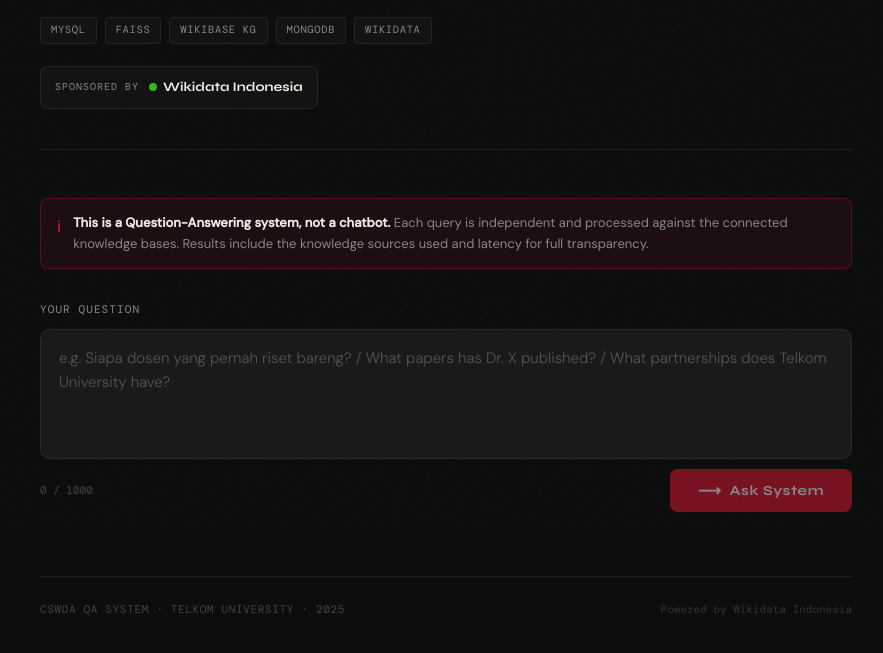
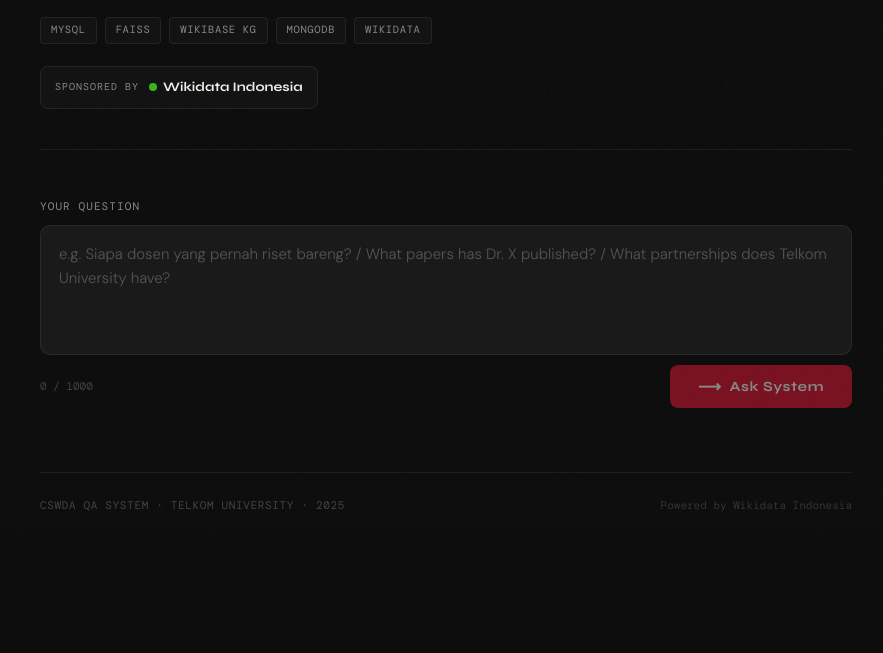
Before and after one commit to Zentilax/CSWDA-QA-UI, a plain HTML site: page index.html in a window 1280 px wide. Shown: the part 271-924 px from the top of the page, without its empty margins (194-1077 px from the left). After the commit the page ends 866 px from the top, so only its background shows below. Drawn offline with nearby package versions, Linux system fonts and the light colour scheme; a web font is replaced by a local one.

Commit message:
Update index.html

```diff
--- a/index.html
+++ b/index.html
@@ -196,30 +196,6 @@
       background: #3BB31F;
       display: inline-block;
     }
-
-    /* ── QA NOTICE ─────────────────────────────────────────── */
-    .qa-notice {
-      display: flex;
-      align-items: flex-start;
-      gap: 12px;
-      padding: 14px 16px;
-      background: var(--red-faint);
-      border: 1px solid var(--border-red);
-      border-radius: 8px;
-      margin-bottom: 32px;
-      font-size: 13px;
-      color: var(--muted);
-      animation: fadeUp 0.6s ease 0.2s both;
-    }
-
-    .qa-notice .icon {
-      color: var(--red);
-      font-size: 16px;
-      flex-shrink: 0;
-      margin-top: 1px;
-    }
-
-    .qa-notice strong { color: var(--text); }
 
     /* ── INPUT AREA ────────────────────────────────────────── */
     .input-section {
@@ -613,16 +589,6 @@
     </div>
   </header>
 
-  <!-- ── QA NOTICE ───────────────────────────────────────── -->
-  <div class="qa-notice">
-    <span class="icon">ℹ</span>
-    <div>
-      <strong>This is a Question-Answering system, not a chatbot.</strong>
-      Each query is independent and processed against the connected knowledge bases.
-      Results include the knowledge sources used and latency for full transparency.
-    </div>
-  </div>
-
   <!-- ── INPUT ───────────────────────────────────────────── -->
   <div class="input-section">
     <label class="input-label" for="questionInput">Your Question</label>
```
